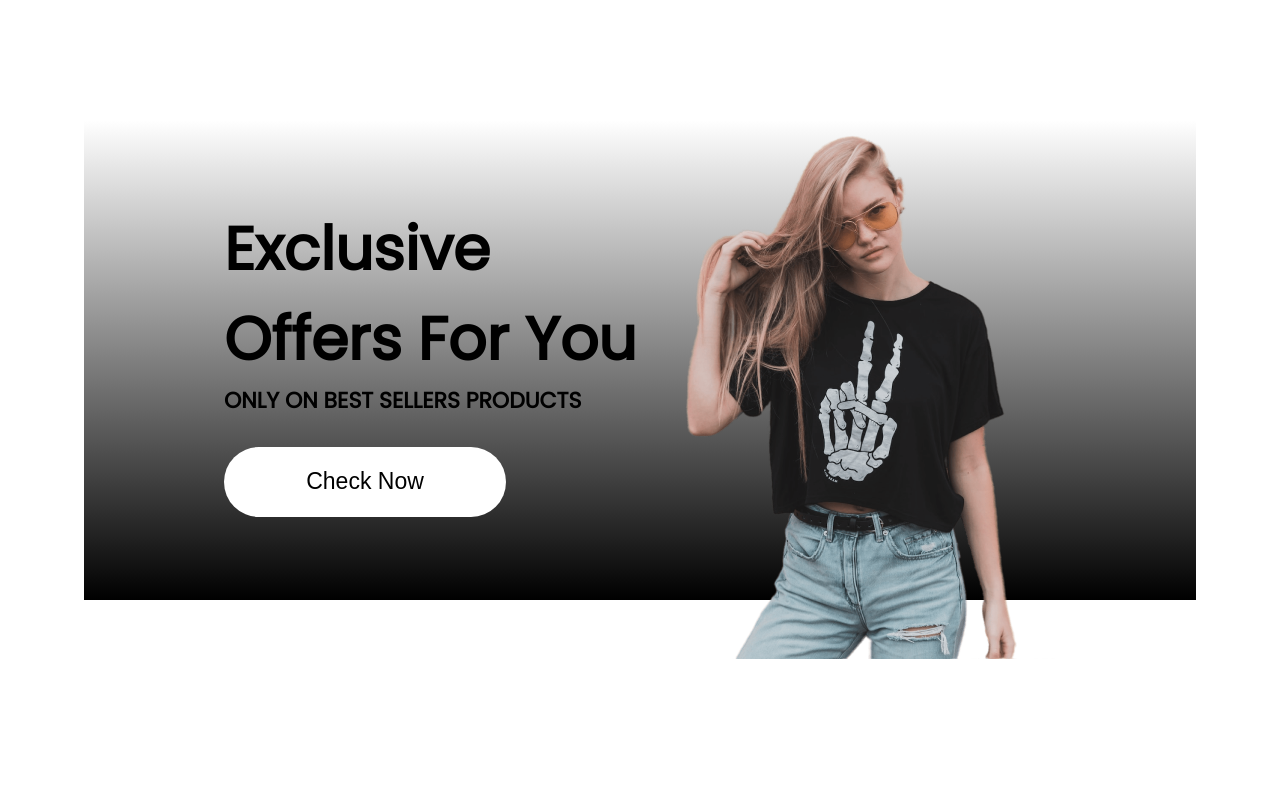
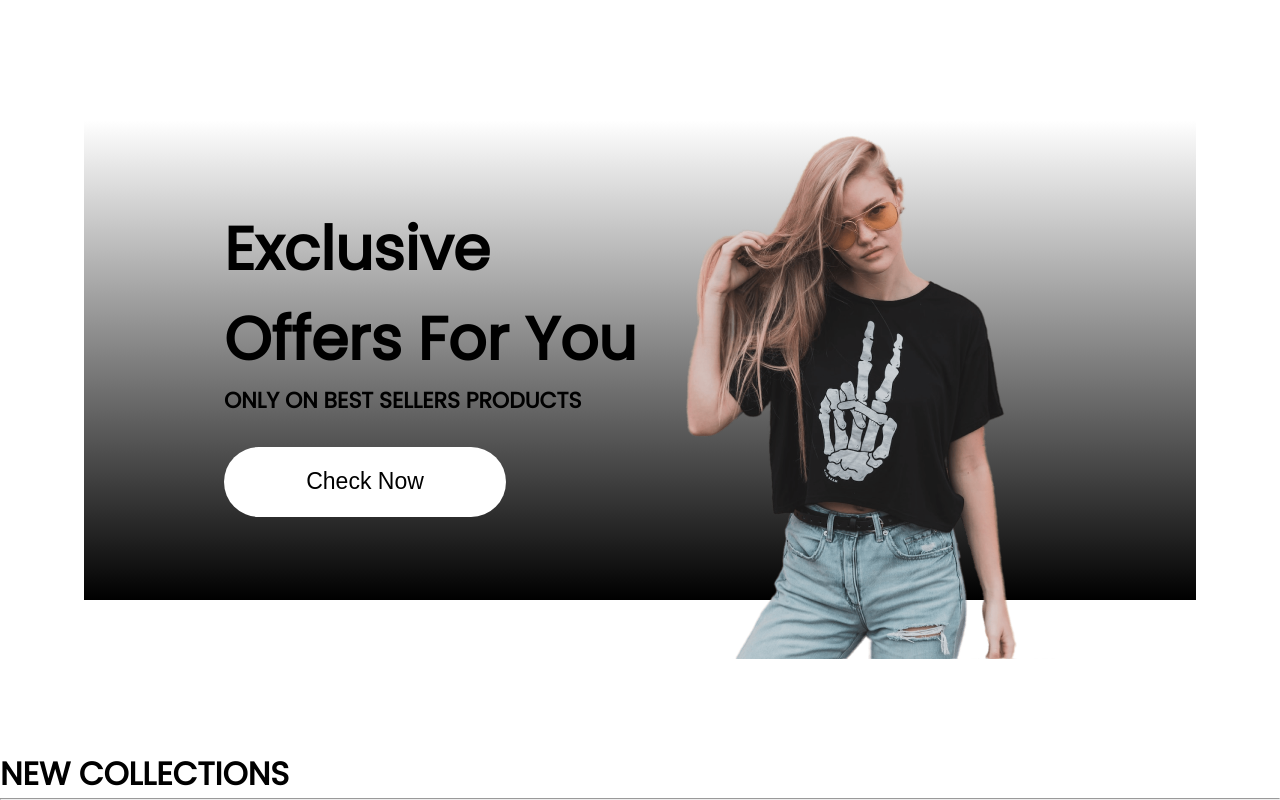
Before and after one commit to SanDevil23/e_commerce_frontend, a React (Create React App) app: page / in a window 1280 px wide. Shown: the part 1817-2617 px from the top of the page. Before the commit the page ends 2567 px from the top, so only its background shows below. Built offline with nearby package versions, Linux system fonts and the light colour scheme.

Commit message:
collections added

```diff
--- /dev/null
+++ b/src/Components/NewCollections/NewCollections.jsx
@@ -0,0 +1,19 @@
+import React from 'react'
+import './NewCollections.css'
+import new_collection from '../Assets/new_collections'
+
+const NewCollections = () => {
+  return (
+    <div className='new-collections'>
+      <h1>NEW COLLECTIONS</h1>
+      <hr />
+      <div className="collections">
+        {new_collection.map((item, i)=>{
+            return <item key={i} id={item.id} name={item.name} image={item.image} new_price={item.new_price} old_price={item.old_price}/>
+        })}
+      </div>
+    </div>
+  )
+}
+
+export default NewCollections
--- a/src/Pages/Shop.jsx
+++ b/src/Pages/Shop.jsx
@@ -2,6 +2,7 @@
 import Hero from '../Components/Hero/Hero'
 import Popular from '../Components/Popular/Popular'
 import Offers from '../Components/Offers/Offers'
+import NewCollections from '../Components/NewCollections/NewCollections'
 
 const Shop = () => {
   return (
@@ -9,6 +10,7 @@
       <Hero/>
       <Popular/>
       <Offers/>
+      <NewCollections/>
     </div>
   )
 }
```
Also changed, not shown: src/Components/NewCollections/NewCollections.css (added).
